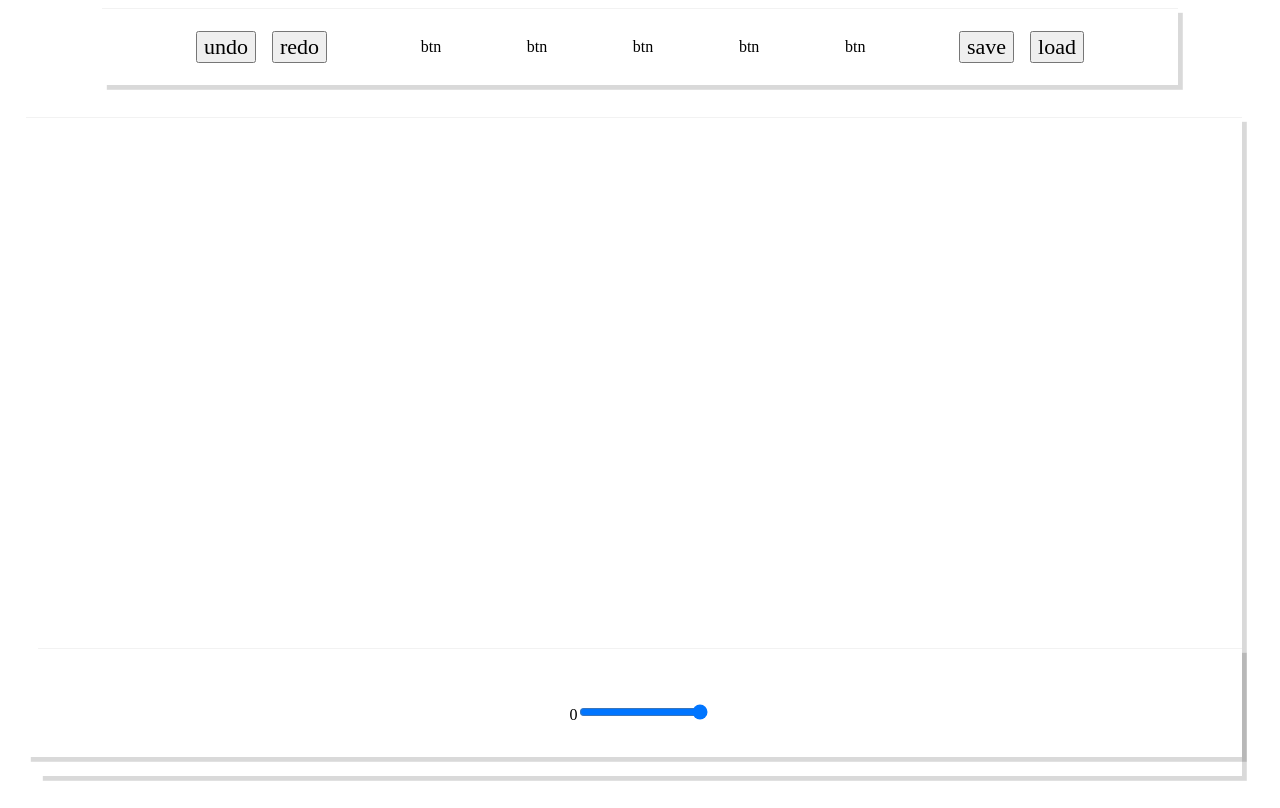
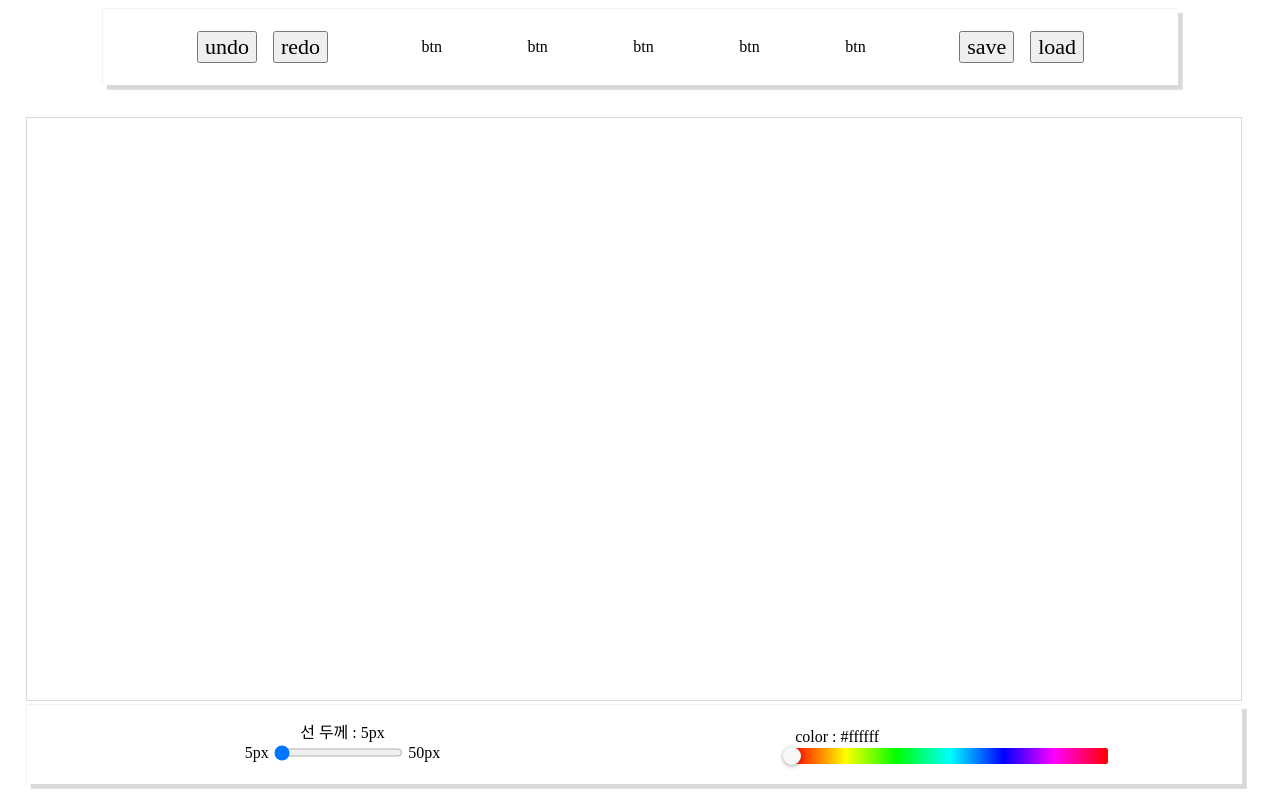
Before and after one commit to lodado/svg_drawing, a React app: page / in a window 1280 px wide. Built offline with nearby package versions, Linux system fonts and the light colour scheme; a web font is replaced by a local one.

Commit message:
feat : 색깔 설정과 선 두께 설정 구현
기타 사항으로 react-color library를 사용했는데
이게 지원이 끝난 라이브러리라 좀 말썽이 많이 일어납니다

```diff
--- a/package.json
+++ b/package.json
@@ -20,6 +20,7 @@
     "@babel/preset-react": "^7.14.5",
     "@babel/preset-typescript": "^7.16.0",
     "@types/react": "^17.0.20",
+    "@types/react-color": "^3.0.6",
     "@types/react-dom": "^17.0.9",
     "@types/react-router-dom": "^5.3.3",
     "@types/styled-components": "^5.1.15",
--- a/src/javascripts/components/Drawing/Canvas/style.ts
+++ b/src/javascripts/components/Drawing/Canvas/style.ts
@@ -1,19 +1,18 @@
 import styled from 'styled-components';
-import { GreyBackgroundShadow } from '@Global/mixin';
 
 const Container = styled.div`
   display: flex;
   flex-direction: row;
   flex-wrap: wrap;
 
-  height: 80vh;
+  height: 73vh;
   width: 95vw;
 
   justify-content: space-evenly;
   align-items: center;
   margin: 1vh 2vw 0 2vw;
-
-  ${GreyBackgroundShadow};
+  border: 0.02rem solid var(--ShallowGrey, rgba(0, 0, 0, 0.45));
+  z-index: 10;
 `;
 
 export default Container;
--- a/src/javascripts/components/Drawing/SelectOptionBar/PixelRangeBar.tsx
+++ b/src/javascripts/components/Drawing/SelectOptionBar/PixelRangeBar.tsx
@@ -1,9 +1,15 @@
-import React, { useRef, useState } from 'react';
+import React, { useEffect, useRef, useState } from 'react';
 import { useDispatch, useSelector } from 'react-redux';
 
 import { RootStoreType } from '@Redux/index';
 import { setPixelSize } from '@Redux/shape/action';
-import { THROTTLE_CYCLE, MIN_PIXEL_BORDER, MAX_PIXEL_BORDER } from '@Global/constant';
+import {
+  THROTTLE_CYCLE,
+  MIN_PIXEL_BORDER,
+  MAX_PIXEL_BORDER,
+  DEFAULT_PIXEL_VAULE,
+} from '@Global/constant';
+import { PixelBarContainer, PixelBarStyledDiv } from './style';
 
 export default function PixelRangeBar(): JSX.Element {
   const [throttle, setThrottle] = useState(false);
@@ -24,16 +30,23 @@ export default function PixelRangeBar(): JSX.Element {
     }, THROTTLE_CYCLE);
   };
 
+  const pixelText = ` ${pixelSize}px`.slice(-4);
+
   return (
-    <div>
-      {pixelSize}
+    <PixelBarContainer>
+      {`선 두께 : ${pixelText}`}
+      <PixelBarStyledDiv>
+        <span>5px</span>
         <input
           ref={inputRef}
           onChange={handleInputValue}
           type="range"
           min={MIN_PIXEL_BORDER}
           max={MAX_PIXEL_BORDER}
+          defaultValue={DEFAULT_PIXEL_VAULE}
         />
-    </div>
+        <span>50px</span>
+      </PixelBarStyledDiv>
+    </PixelBarContainer>
   );
 }
--- a/src/javascripts/components/Drawing/SelectOptionBar/index.tsx
+++ b/src/javascripts/components/Drawing/SelectOptionBar/index.tsx
@@ -1,13 +1,27 @@
-import React, { useRef, useState } from 'react';
+import React from 'react';
 import { useDispatch, useSelector } from 'react-redux';
+import { ColorChangeHandler, ColorResult, HuePicker } from 'react-color';
 
-import Container from './style';
+import { setPixelColor } from '@Redux/shape/action';
+import { RootStoreType } from '@Redux/index';
 import PixelRangeBar from './PixelRangeBar';
+import Container, { ColDiv } from './style';
 
 export default function SelectOptionBar(): JSX.Element {
+  const { pixelColor } = useSelector((state: RootStoreType) => state.shapeReducer);
+  const disPatch = useDispatch();
+
+  const handleChangePicker: ColorChangeHandler = (color: ColorResult) => {
+    disPatch(setPixelColor(color.hex));
+  };
+
   return (
     <Container>
       <PixelRangeBar />
+      <ColDiv>
+        <span>{`color : ${pixelColor}`}</span>
+        <HuePicker color={pixelColor} onChange={handleChangePicker} />
+      </ColDiv>
     </Container>
   );
 }
--- a/src/javascripts/components/Drawing/SelectOptionBar/style.ts
+++ b/src/javascripts/components/Drawing/SelectOptionBar/style.ts
@@ -2,20 +2,48 @@ import styled from 'styled-components';
 import { hoverMenuBar } from '@Global/mixin';
 
 const Container = styled.div`
-  display: flex;
-  position: fixed;
+  display: inline-flex;
+  position: absolute;
 
-  width: 94vw;
-  height: 10vw;
+  width: 95vw;
+  height: 10vh;
 
   bottom: 3vh;
-  left: 3vw;
-  right: 3vw;
+  left: 2vw;
+  right: 2vw;
 
-  justify-content: space-evenly;
+  background-color: #fff;
+  justify-content: space-around;
   align-items: center;
 
   ${hoverMenuBar};
 `;
 
+export const PixelBarContainer = styled.div`
+  display: inline-flex;
+  flex-direction: column;
+  justify-content: center;
+  align-items: center;
+  width: 30%;
+  height: 100%;
+`;
+
+export const ColDiv = styled.div`
+  display: inline-flex;
+  flex-direction: column;
+  & > span {
+    margin: 0.2rem;
+  }
+`;
+
+export const PixelBarStyledDiv = styled.div`
+  display: inline-flex;
+  flex-direction: row;
+  flex-wrap: wrap;
+
+  & > span {
+    margin: 0.2rem;
+  }
+`;
+
 export default Container;
--- a/src/javascripts/global/constant/index.ts
+++ b/src/javascripts/global/constant/index.ts
@@ -1,4 +1,7 @@
 export const THROTTLE_CYCLE = 100;
 export const DEBOUNCE_CYCLE = 150;
+
 export const MIN_PIXEL_BORDER = '5';
 export const MAX_PIXEL_BORDER = '50';
+
+export const DEFAULT_PIXEL_VAULE = '5';
--- a/src/javascripts/global/mixin/index.ts
+++ b/src/javascripts/global/mixin/index.ts
@@ -2,6 +2,7 @@ import { css } from 'styled-components';
 
 export const GreyBackgroundShadow = css`
   border-top: 0.05rem solid rgba(0, 0, 0, 0.05);
+  border-left: 0.05rem solid rgba(0, 0, 0, 0.05);
   border-radius: 0% 0% 0% 0% / 0% 0% 0% 0%;
 
   box-shadow: 0.3rem 0.3rem var(--ShallowGrey, rgba(0, 0, 0, 0.15));
--- a/src/javascripts/redux/shape/action.ts
+++ b/src/javascripts/redux/shape/action.ts
@@ -1,7 +1,11 @@
 /* constants */
 export const PIXEL_SIZE = 'PIXEL_SIZE';
+export const PIXEL_COLOR = 'PIXEL_COLOR';
 
 /* actions */
 export function setPixelSize(pixelSize: number) {
   return { type: PIXEL_SIZE, payload: { pixelSize } };
 }
+export function setPixelColor(pixelColor: string) {
+  return { type: PIXEL_COLOR, payload: { pixelColor } };
+}
--- a/src/javascripts/redux/shape/reducer.ts
+++ b/src/javascripts/redux/shape/reducer.ts
@@ -1,12 +1,19 @@
-import { PIXEL_SIZE } from './action';
+import { DEFAULT_PIXEL_VAULE } from '@Global/constant';
+import { PIXEL_SIZE, PIXEL_COLOR } from './action';
+
+export interface ShapePayloadType {
+  pixelSize: number;
+  pixelColor: string;
+}
 
 export interface ShapeActionType {
-  type: PIXEL_SIZE;
-  payload?: { pixelSize: number };
+  type: PIXEL_SIZE | PIXEL_COLOR;
+  payload?: ShapePayloadType;
 }
 
 const initState = {
-  pixelSize: 0,
+  pixelSize: DEFAULT_PIXEL_VAULE,
+  pixelColor: '#ffffff',
 };
 
 export default function shapeReducer(state = initState, action: ShapeActionType) {
@@ -16,6 +23,8 @@ export default function shapeReducer(state = initState, action: ShapeActionType)
   switch (type) {
     case PIXEL_SIZE:
       return { ...state, pixelSize: payload.pixelSize };
+    case PIXEL_COLOR:
+      return { ...state, pixelColor: payload.pixelColor };
     default:
       return state;
   }
--- a/tsconfig.json
+++ b/tsconfig.json
@@ -11,6 +11,7 @@
     "sourceMap": true,
     "baseUrl": "./",
     "paths": {
+      "@Image/*": ["src/images/*"],
       "@Redux/*": ["src/javascripts/redux/*"],
       "@Component/*": ["src/javascripts/components/*"],
       "@Global/*": ["src/javascripts/global/*"],
```
Also changed, not shown: 1 other file (tests, documents, lock files or other folders). Lines whose indentation alone changed are shown as unchanged.
